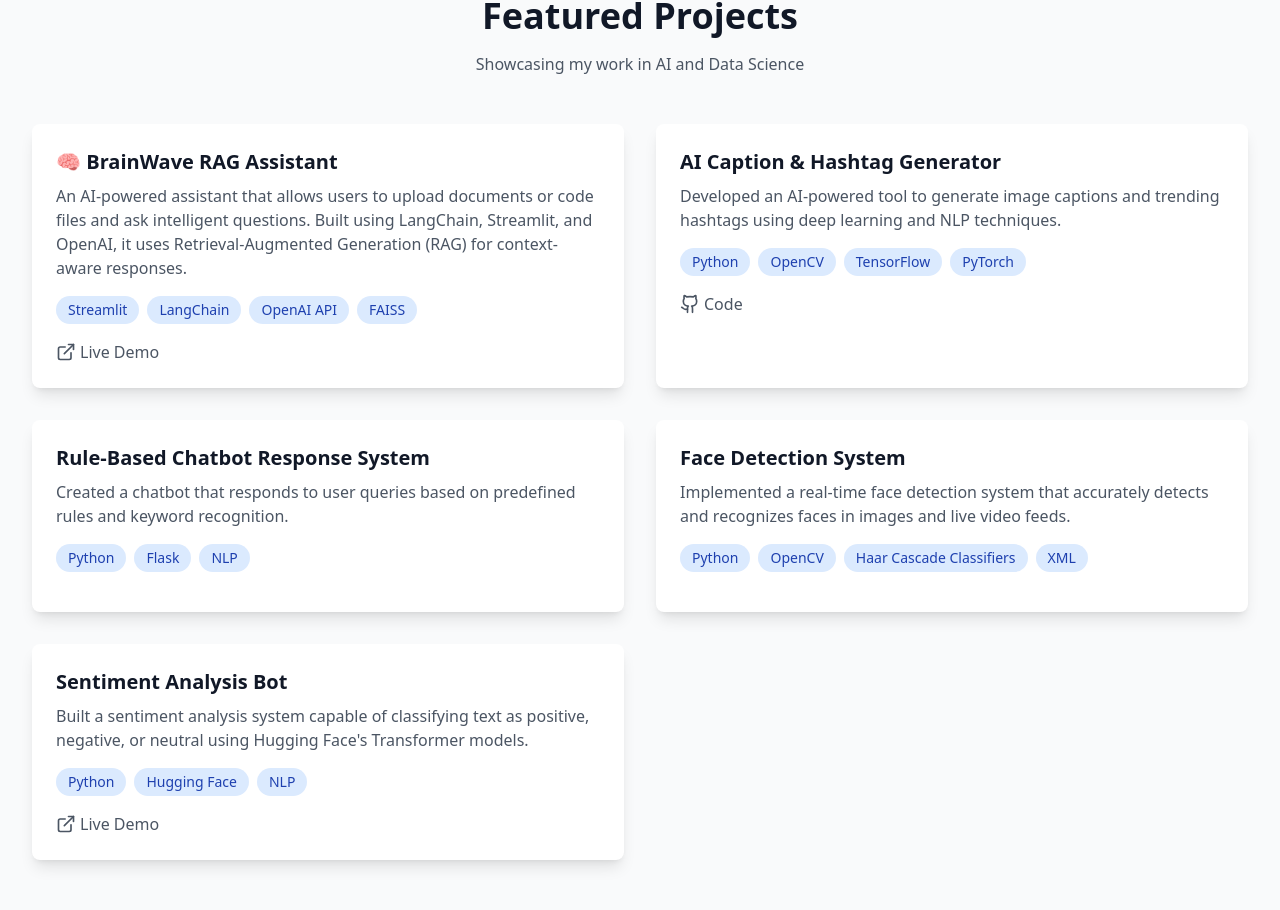
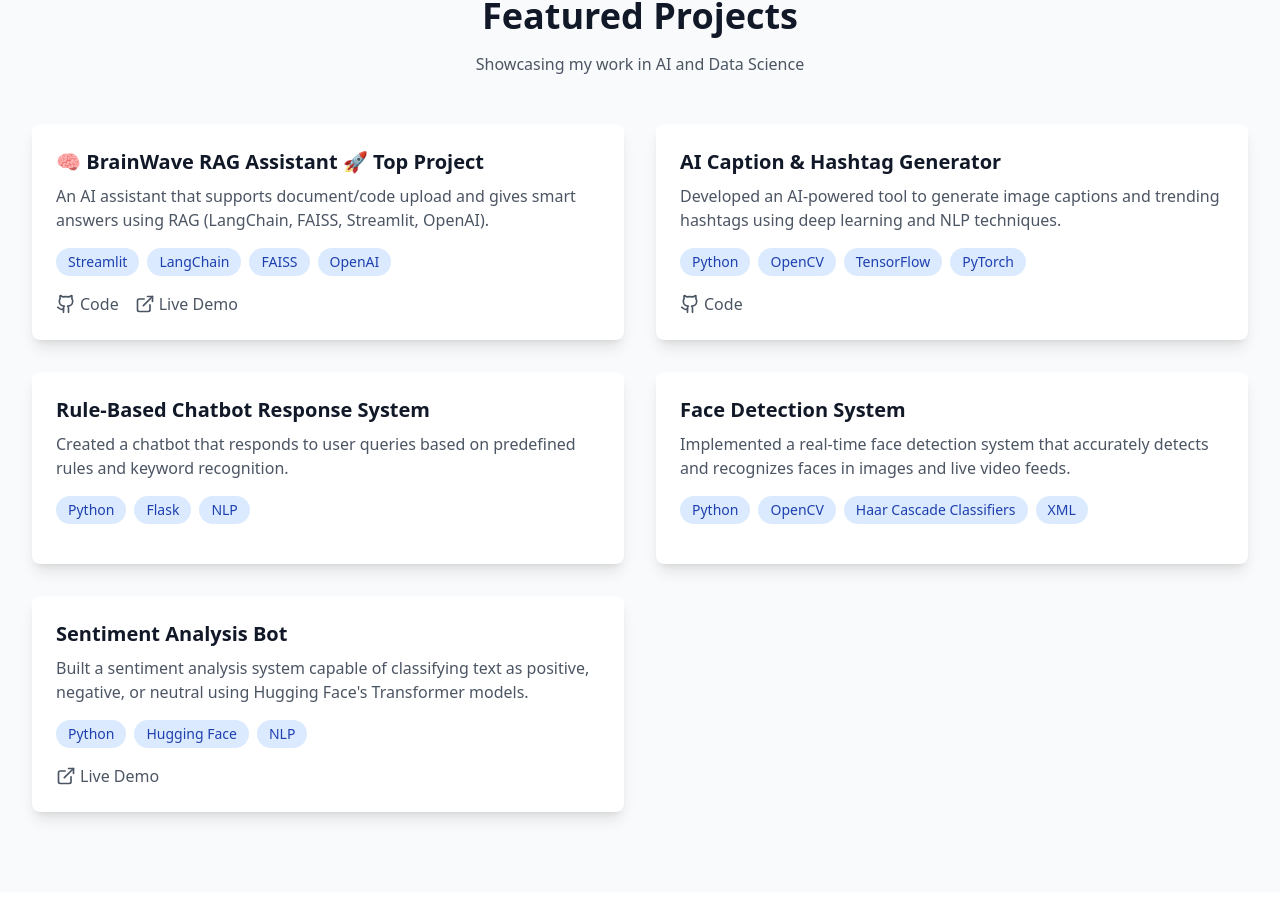
Before and after one commit to Manishkumarsingh41/my-portfolio, a React (Vite) app: page / in a window 1280 px wide. Shown: the part 1624-2534 px from the top of the page. Built offline with nearby package versions, Linux system fonts and the light colour scheme.

Commit message:
Projects.tsx

```diff
--- a/src/components/Projects.tsx
+++ b/src/components/Projects.tsx
@@ -4,35 +4,42 @@ import { ExternalLink, Github } from 'lucide-react';
 
 const projects = [
   {
-    title: '🧠 BrainWave RAG Assistant',
+    title: '🧠 BrainWave RAG Assistant 🚀 Top Project',
     description:
-      'An AI-powered assistant that allows users to upload documents or code files and ask intelligent questions. Built using LangChain, Streamlit, and OpenAI, it uses Retrieval-Augmented Generation (RAG) for context-aware responses.',
-    tech: ['Streamlit', 'LangChain', 'OpenAI API', 'FAISS'],
+      'An AI assistant that supports document/code upload and gives smart answers using RAG (LangChain, FAISS, Streamlit, OpenAI).',
+    tech: ['Streamlit', 'LangChain', 'FAISS', 'OpenAI'],
     demo: 'https://brainwaverag.streamlit.app/',
+    github: 'https://github.com/your-username/brainwave-rag', // Add if public
+    isFeatured: true, // Custom flag to style it differently
   },
   {
     title: 'AI Caption & Hashtag Generator',
-    description: 'Developed an AI-powered tool to generate image captions and trending hashtags using deep learning and NLP techniques.',
+    description:
+      'Developed an AI-powered tool to generate image captions and trending hashtags using deep learning and NLP techniques.',
     tech: ['Python', 'OpenCV', 'TensorFlow', 'PyTorch'],
     github: 'https://github.com/Manishkumarsingh41/aicaption-hastagtool',
   },
   {
     title: 'Rule-Based Chatbot Response System',
-    description: 'Created a chatbot that responds to user queries based on predefined rules and keyword recognition.',
+    description:
+      'Created a chatbot that responds to user queries based on predefined rules and keyword recognition.',
     tech: ['Python', 'Flask', 'NLP'],
   },
   {
     title: 'Face Detection System',
-    description: 'Implemented a real-time face detection system that accurately detects and recognizes faces in images and live video feeds.',
+    description:
+      'Implemented a real-time face detection system that accurately detects and recognizes faces in images and live video feeds.',
     tech: ['Python', 'OpenCV', 'Haar Cascade Classifiers', 'XML'],
   },
   {
     title: 'Sentiment Analysis Bot',
-    description: "Built a sentiment analysis system capable of classifying text as positive, negative, or neutral using Hugging Face's Transformer models.",
+    description:
+      "Built a sentiment analysis system capable of classifying text as positive, negative, or neutral using Hugging Face's Transformer models.",
     tech: ['Python', 'Hugging Face', 'NLP'],
     demo: 'https://iamanishsinghrajput-meggi.hf.space',
   },
 ];
+
 
 export const Projects = () => {
   const [ref, inView] = useInView({
```
